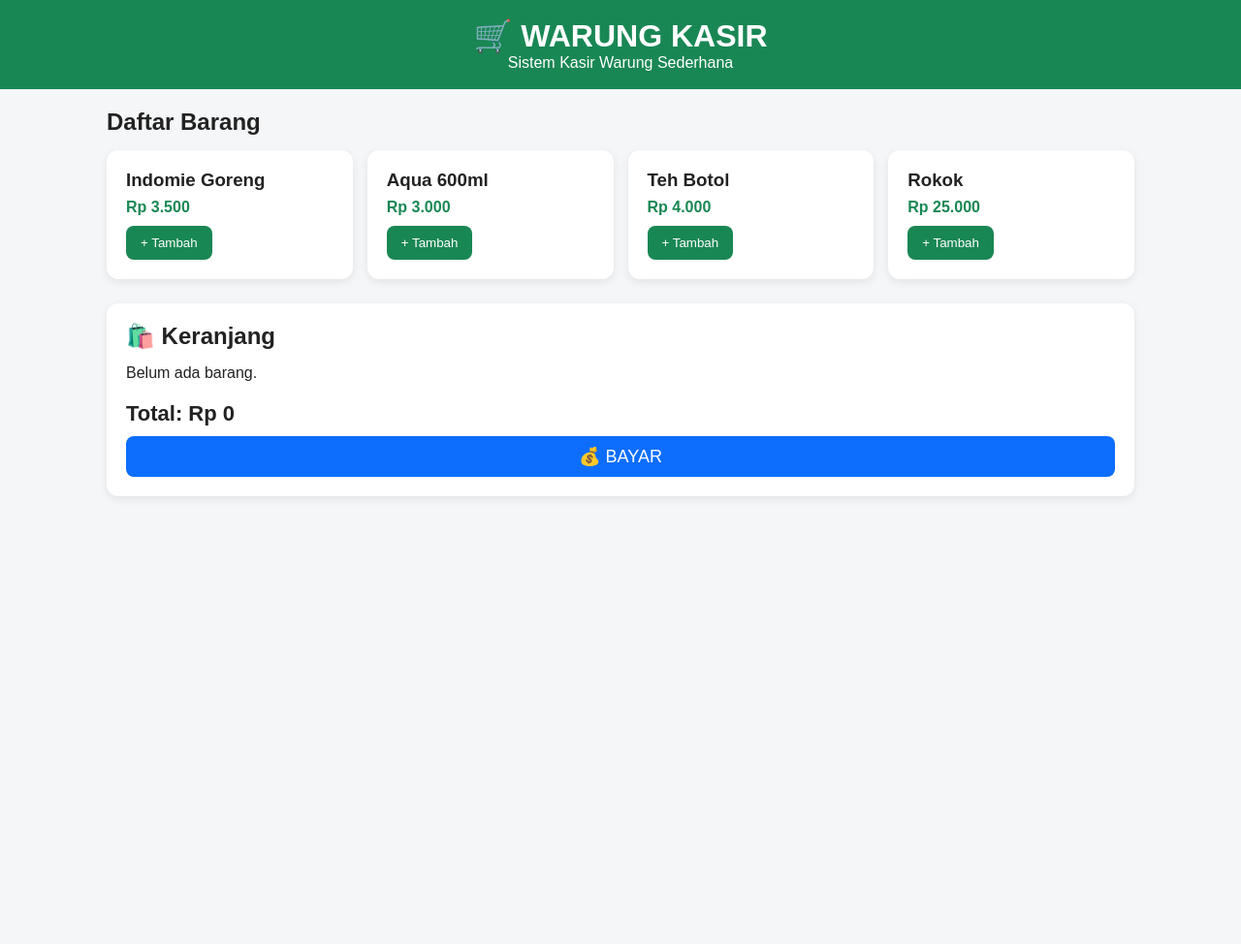
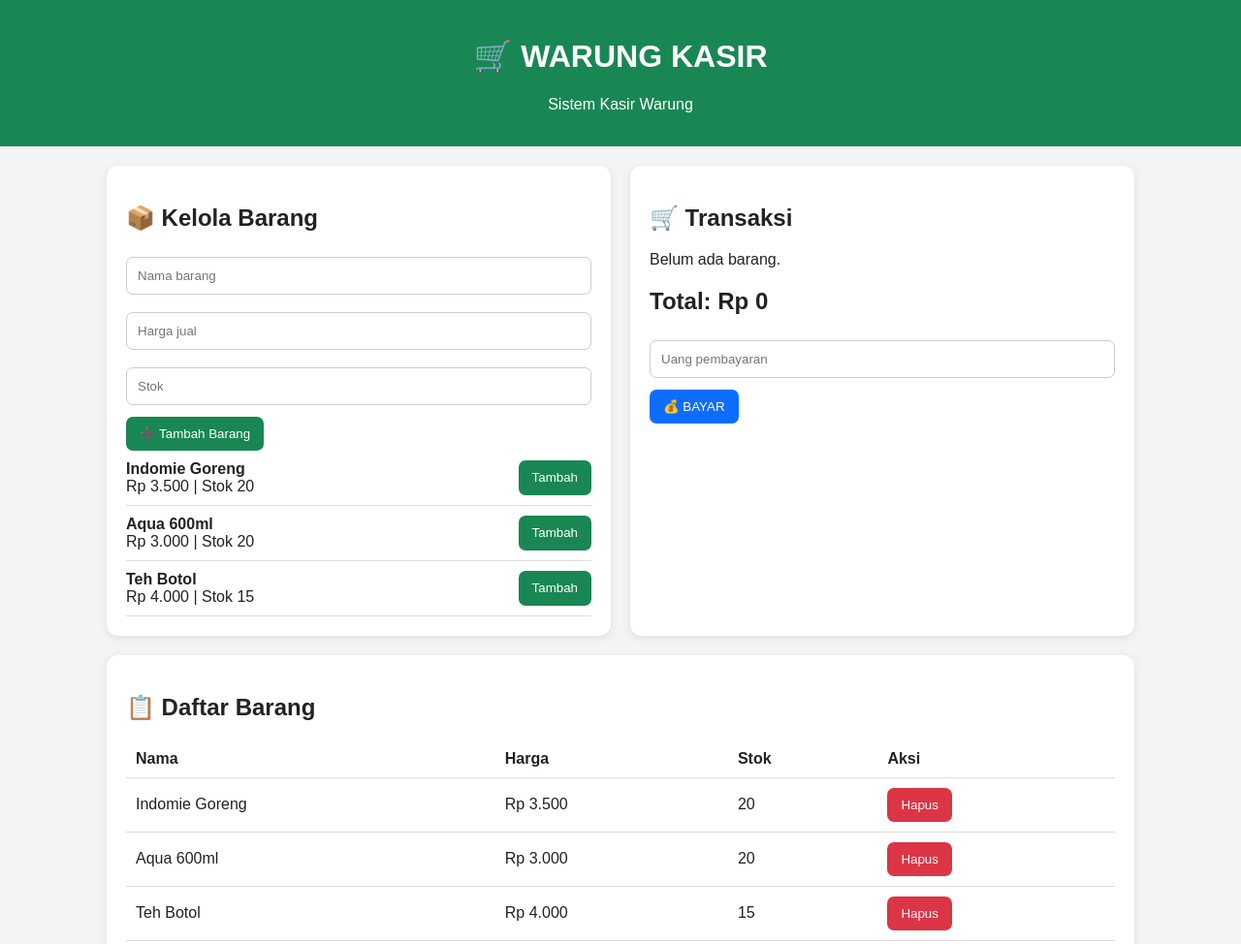
Before and after one commit to apekMU/warung-kasir, a plain HTML site: page index.html in a window 1280 px wide. Shown: the top 974 px of the page at 97% size. Before the commit the page ends 800 px from the top, so only its background shows below. Drawn offline with Linux system fonts and the light colour scheme.

Commit message:
Refactor HTML structure and styles for clarity

```diff
--- a/index.html
+++ b/index.html
@@ -6,99 +6,21 @@
 <title>Warung Kasir</title>
 
 <style>
-        * {
-            box-sizing: border-box;
-            margin: 0;
-            padding: 0;
-            font-family: Arial, sans-serif;
-        }
-
-        body {
-            background: #f4f6f8;
-            color: #222;
-        }
-
-        header {
-            background: #198754;
-            color: white;
-            padding: 18px;
-            text-align: center;
-        }
-
-        .container {
-            max-width: 1100px;
-            margin: auto;
-            padding: 20px;
-        }
-
-        .menu {
-            display: grid;
-            grid-template-columns: repeat(auto-fit, minmax(150px, 1fr));
-            gap: 15px;
-            margin-bottom: 25px;
-        }
-
-        .card {
-            background: white;
-            padding: 20px;
-            border-radius: 12px;
-            box-shadow: 0 3px 10px rgba(0,0,0,.08);
-        }
-
-        .card h3 {
-            margin-bottom: 8px;
-        }
-
-        .harga {
-            color: #198754;
-            font-weight: bold;
-        }
-
-        button {
-            border: none;
-            padding: 10px 15px;
-            border-radius: 8px;
-            cursor: pointer;
-            background: #198754;
-            color: white;
-            margin-top: 10px;
-        }
-
-        button:hover {
-            opacity: .9;
-        }
-
-        .keranjang {
-            background: white;
-            padding: 20px;
-            border-radius: 12px;
-            box-shadow: 0 3px 10px rgba(0,0,0,.08);
-        }
-
-        .item {
-            display: flex;
-            justify-content: space-between;
-            padding: 12px 0;
-            border-bottom: 1px solid #ddd;
-        }
-
-        .total {
-            font-size: 22px;
-            font-weight: bold;
-            margin-top: 20px;
-        }
-
-        .bayar {
-            width: 100%;
-            background: #0d6efd;
-            font-size: 18px;
-        }
-
-        @media(max-width:600px) {
-            .container {
-                padding: 12px;
-            }
-        }
+*{box-sizing:border-box;font-family:Arial,sans-serif}
+body{margin:0;background:#f3f4f6;color:#222}
+header{background:#198754;color:white;padding:18px;text-align:center}
+.container{max-width:1100px;margin:auto;padding:20px}
+.grid{display:grid;grid-template-columns:1fr 1fr;gap:20px}
+.box{background:white;padding:20px;border-radius:12px;box-shadow:0 2px 8px #ddd;margin-bottom:20px}
+input{width:100%;padding:11px;margin:6px 0 12px;border:1px solid #ccc;border-radius:7px}
+button{border:0;padding:10px 14px;border-radius:7px;cursor:pointer;background:#198754;color:white}
+button.danger{background:#dc3545}
+button.blue{background:#0d6efd}
+table{width:100%;border-collapse:collapse;margin-top:15px}
+th,td{padding:10px;border-bottom:1px solid #ddd;text-align:left}
+.total{font-size:24px;font-weight:bold;margin:20px 0}
+.item{display:flex;justify-content:space-between;padding:10px 0;border-bottom:1px solid #ddd}
+@media(max-width:700px){.grid{grid-template-columns:1fr}}
 </style>
 </head>
 
@@ -106,65 +28,64 @@
 
 <header>
 <h1>🛒 WARUNG KASIR</h1>
-    <p>Sistem Kasir Warung Sederhana</p>
+<p>Sistem Kasir Warung</p>
 </header>
 
 <div class="container">
 
-    <h2 style="margin-bottom:15px;">Daftar Barang</h2>
+<div class="grid">
 
-    <div class="menu">
+<!-- KELOLA BARANG -->
+<div class="box">
+<h2>📦 Kelola Barang</h2>
 
-        <div class="card">
-            <h3>Indomie Goreng</h3>
-            <p class="harga">Rp 3.500</p>
-            <button onclick="tambah('Indomie Goreng',3500)">
-                + Tambah
-            </button>
+<input id="nama" placeholder="Nama barang">
+<input id="harga" type="number" placeholder="Harga jual">
+<input id="stok" type="number" placeholder="Stok">
+
+<button onclick="tambahBarang()">➕ Tambah Barang</button>
+
+<div id="daftarBarang"></div>
 </div>
 
-        <div class="card">
-            <h3>Aqua 600ml</h3>
-            <p class="harga">Rp 3.000</p>
-            <button onclick="tambah('Aqua 600ml',3000)">
-                + Tambah
-            </button>
+<!-- TRANSAKSI -->
+<div class="box">
+
+<h2>🛒 Transaksi</h2>
+
+<div id="keranjang">
+<p>Belum ada barang.</p>
 </div>
 
-        <div class="card">
-            <h3>Teh Botol</h3>
-            <p class="harga">Rp 4.000</p>
-            <button onclick="tambah('Teh Botol',4000)">
-                + Tambah
-            </button>
+<div class="total">
+Total: <span id="total">Rp 0</span>
 </div>
 
-        <div class="card">
-            <h3>Rokok</h3>
-            <p class="harga">Rp 25.000</p>
-            <button onclick="tambah('Rokok',25000)">
-                + Tambah
-            </button>
+<input id="uang" type="number" placeholder="Uang pembayaran">
+
+<button class="blue" onclick="bayar()">💰 BAYAR</button>
+
 </div>
 
 </div>
 
-    <div class="keranjang">
+<div class="box">
 
-        <h2>🛍️ Keranjang</h2>
+<h2>📋 Daftar Barang</h2>
 
-        <div id="keranjang">
-            <p style="margin-top:15px;">Belum ada barang.</p>
-        </div>
+<table>
+<thead>
+<tr>
+<th>Nama</th>
+<th>Harga</th>
+<th>Stok</th>
+<th>Aksi</th>
+</tr>
+</thead>
 
-        <div class="total">
-            Total:
-            <span id="total">Rp 0</span>
-        </div>
+<tbody id="tabelBarang"></tbody>
 
-        <button class="bayar" onclick="bayar()">
-            💰 BAYAR
-        </button>
+</table>
 
 </div>
 
@@ -172,81 +93,278 @@
 
 <script>
 
+let barang = JSON.parse(localStorage.getItem("barang")) || [
+{
+nama:"Indomie Goreng",
+harga:3500,
+stok:20
+},
+{
+nama:"Aqua 600ml",
+harga:3000,
+stok:20
+},
+{
+nama:"Teh Botol",
+harga:4000,
+stok:15
+}
+];
+
 let keranjang = [];
-let total = 0;
 
-function tambah(nama, harga) {
-
-    keranjang.push({
-        nama: nama,
-        harga: harga
-    });
-
-    total += harga;
-
-    tampilkan();
+function simpan(){
+localStorage.setItem("barang",JSON.stringify(barang));
 }
 
-function tampilkan() {
+function rupiah(n){
+return "Rp " + n.toLocaleString("id-ID");
+}
 
-    let area = document.getElementById("keranjang");
+function tambahBarang(){
 
-    if (keranjang.length === 0) {
-        area.innerHTML = "<p>Belum ada barang.</p>";
+let nama=document.getElementById("nama").value.trim();
+let harga=parseInt(document.getElementById("harga").value);
+let stok=parseInt(document.getElementById("stok").value);
+
+if(!nama || !harga || stok<0){
+alert("Lengkapi data barang!");
 return;
 }
 
-    let html = "";
-
-    keranjang.forEach((item, index) => {
-
-        html += `
-            <div class="item">
-                <span>${item.nama}</span>
-
-                <span>
-                    Rp ${item.harga.toLocaleString("id-ID")}
-                    <button onclick="hapus(${index})">
-                        X
-                    </button>
-                </span>
-            </div>
-        `;
+barang.push({
+nama:nama,
+harga:harga,
+stok:stok
 });
 
-    area.innerHTML = html;
+simpan();
 
-    document.getElementById("total").innerText =
-        "Rp " + total.toLocaleString("id-ID");
+document.getElementById("nama").value="";
+document.getElementById("harga").value="";
+document.getElementById("stok").value="";
+
+tampilkan();
+
 }
 
-function hapus(index) {
+function hapusBarang(index){
 
-    total -= keranjang[index].harga;
+if(confirm("Hapus barang ini?")){
 
-    keranjang.splice(index, 1);
+barang.splice(index,1);
+
+simpan();
 
 tampilkan();
+
 }
 
-function bayar() {
+}
 
-    if (keranjang.length === 0) {
-        alert("Keranjang masih kosong!");
+function tambahKeranjang(index){
+
+let b=barang[index];
+
+if(b.stok<=0){
+alert("Stok habis!");
 return;
 }
 
-    alert(
-        "Transaksi berhasil!\n\n" +
-        "Total: Rp " +
-        total.toLocaleString("id-ID")
+let item=keranjang.find(x=>x.index===index);
+
+if(item){
+
+if(item.qty>=b.stok){
+alert("Stok tidak mencukupi!");
+return;
+}
+
+item.qty++;
+
+}else{
+
+keranjang.push({
+index:index,
+nama:b.nama,
+harga:b.harga,
+qty:1
+});
+
+}
+
+tampilkan();
+
+}
+
+function hapusKeranjang(index){
+
+keranjang.splice(index,1);
+
+tampilkan();
+
+}
+
+function totalTransaksi(){
+
+return keranjang.reduce(
+(total,item)=>total+(item.harga*item.qty),0
 );
 
-    keranjang = [];
-    total = 0;
+}
+
+function tampilkan(){
+
+let daftar=document.getElementById("daftarBarang");
+
+daftar.innerHTML="";
+
+barang.forEach((b,i)=>{
+
+daftar.innerHTML+=`
+
+<div class="item">
+
+<span>
+<b>${b.nama}</b><br>
+${rupiah(b.harga)} | Stok ${b.stok}
+</span>
+
+<button onclick="tambahKeranjang(${i})">
+Tambah
+</button>
+
+</div>
+
+`;
+
+});
+
+let tabel=document.getElementById("tabelBarang");
+
+tabel.innerHTML="";
+
+barang.forEach((b,i)=>{
+
+tabel.innerHTML+=`
+
+<tr>
+
+<td>${b.nama}</td>
+
+<td>${rupiah(b.harga)}</td>
+
+<td>${b.stok}</td>
+
+<td>
+
+<button class="danger"
+onclick="hapusBarang(${i})">
+Hapus
+</button>
+
+</td>
+
+</tr>
+
+`;
+
+});
+
+let keranjangArea=document.getElementById("keranjang");
+
+if(keranjang.length===0){
+
+keranjangArea.innerHTML="<p>Belum ada barang.</p>";
+
+}else{
+
+keranjangArea.innerHTML="";
+
+keranjang.forEach((item,i)=>{
+
+keranjangArea.innerHTML+=`
+
+<div class="item">
+
+<span>
+${item.nama} x ${item.qty}
+</span>
+
+<span>
+${rupiah(item.harga*item.qty)}
+
+<button class="danger"
+onclick="hapusKeranjang(${i})">
+X
+</button>
+
+</span>
+
+</div>
+
+`;
+
+});
+
+}
+
+document.getElementById("total").innerText=
+rupiah(totalTransaksi());
+
+}
+
+function bayar(){
+
+if(keranjang.length===0){
+
+alert("Keranjang kosong!");
+
+return;
+
+}
+
+let uang=parseInt(document.getElementById("uang").value)||0;
+
+let total=totalTransaksi();
+
+if(uang<total){
+
+alert(
+"Uang kurang " +
+rupiah(total-uang)
+);
+
+return;
+
+}
+
+let kembalian=uang-total;
+
+keranjang.forEach(item=>{
+
+barang[item.index].stok-=item.qty;
+
+});
+
+simpan();
+
+alert(
+"TRANSAKSI BERHASIL\n\n"+
+"Total: "+rupiah(total)+
+"\nBayar: "+rupiah(uang)+
+"\nKembalian: "+rupiah(kembalian)
+);
+
+keranjang=[];
+
+document.getElementById("uang").value="";
 
 tampilkan();
+
 }
+
+tampilkan();
 
 </script>
 
```
Lines whose indentation alone changed are shown as unchanged.
